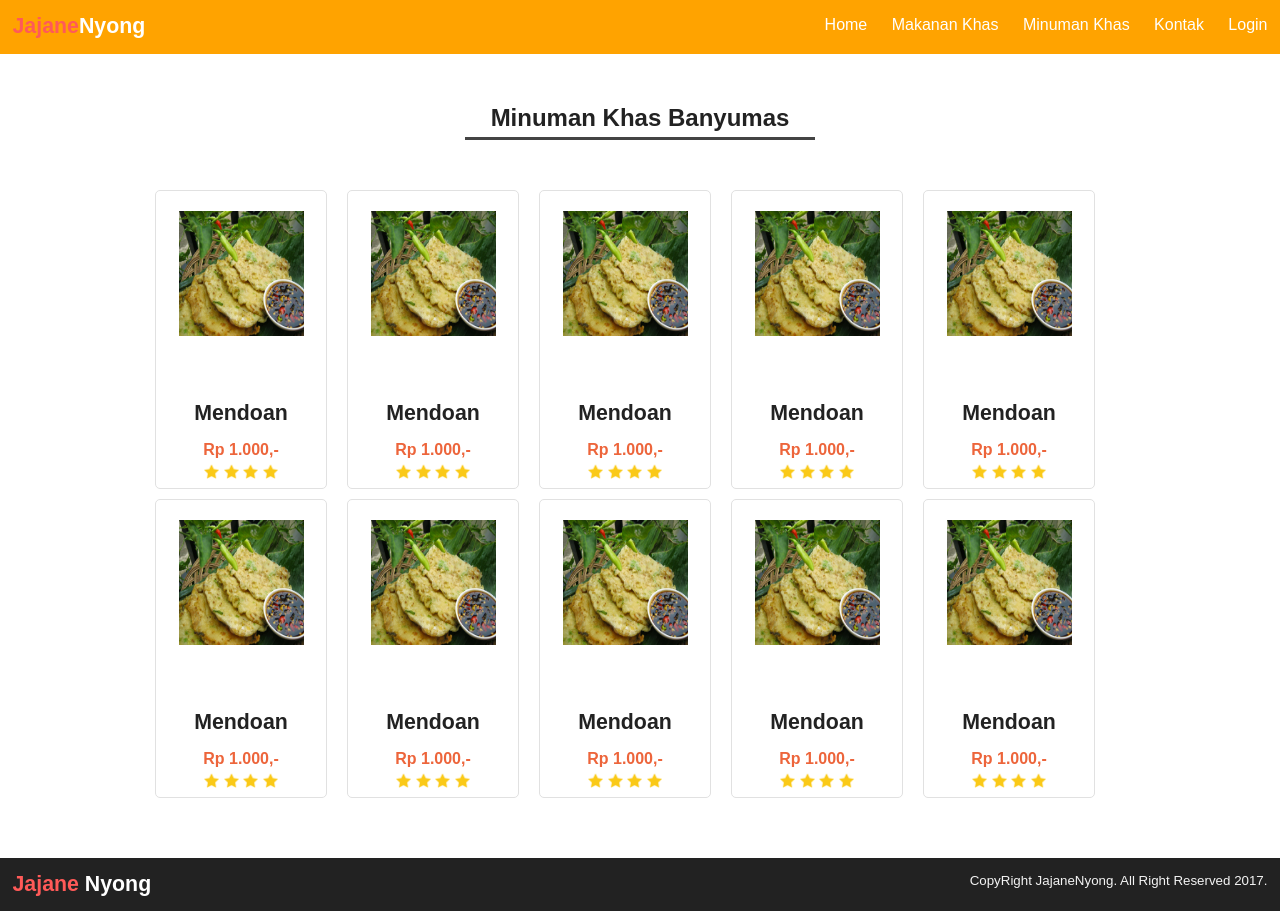
After one commit to AstoMiwanda/Jajane-Nyong, a PHP site: page /minumanKhas.php in a window 1280 px wide. The commit adds this page. Run offline with PHP 8.4, Linux system fonts and the light colour scheme.

Commit message:
Add files via upload

```diff
--- a/Hackathon/assets/css/kuliner.css
+++ b/Hackathon/assets/css/kuliner.css
@@ -393,7 +393,7 @@ body{
 	padding-top: 20px;
 	margin-top: 0;
 	text-align: center;
-	display: inline-block;
+	float: left;
 	border: 1px solid #e1e1e1;
 	border-radius: 5px;
 }
@@ -424,3 +424,17 @@ body{
 	width: 15px;
 	height: 15px;
 }
+#toko .produkKhas-title{
+	font-size: 18pt;
+	font-weight: bold;
+	color: #222;
+	text-align: center;
+	margin-top: 50px;
+}
+#toko .line{
+	width: 350px;
+	height: 3px;
+	background-color: #444;
+	margin: auto;
+	margin-top: 5px;
+}
--- /dev/null
+++ b/Hackathon/minumanKhas.php
@@ -0,0 +1,154 @@
+<?php
+	require_once'template/header.php';
+?>
+<!DOCTYPE html>
+<html>
+<head>
+	<title>Makanan Khas Banyumas</title>
+	<link rel="stylesheet" type="text/css" href="assets/css/kuliner.css">
+	<link rel="stylesheet" type="text/css" href="assets/css/header.css">
+</head>
+<body>
+<div id="toko">
+	<div class="center" style="padding-bottom: 50px;">
+		<div class="produkKhas-title">Minuman Khas Banyumas</div>
+		<div class="line"></div>
+		<div class="produk-list">
+			<div class="produk-box">
+				<img src="assets/img/mendoan.jpg" class="img">
+				<div class="produk-title">Mendoan</div>
+				<div class="produk-harga">Rp 1.000,-</div>
+				<div class="produk-bintang">
+					<img src="assets/img/bintang.png" class="produk-ranting">
+					<img src="assets/img/bintang.png" class="produk-ranting">
+					<img src="assets/img/bintang.png" class="produk-ranting">
+					<img src="assets/img/bintang.png" class="produk-ranting">
+				</div>
+			</div>
+		</div>
+		<div class="produk-list">
+			<div class="produk-box">
+				<img src="assets/img/mendoan.jpg" class="img">
+				<div class="produk-title">Mendoan</div>
+				<div class="produk-harga">Rp 1.000,-</div>
+				<div class="produk-bintang">
+					<img src="assets/img/bintang.png" class="produk-ranting">
+					<img src="assets/img/bintang.png" class="produk-ranting">
+					<img src="assets/img/bintang.png" class="produk-ranting">
+					<img src="assets/img/bintang.png" class="produk-ranting">
+				</div>
+			</div>
+		</div>
+		<div class="produk-list">
+			<div class="produk-box">
+				<img src="assets/img/mendoan.jpg" class="img">
+				<div class="produk-title">Mendoan</div>
+				<div class="produk-harga">Rp 1.000,-</div>
+				<div class="produk-bintang">
+					<img src="assets/img/bintang.png" class="produk-ranting">
+					<img src="assets/img/bintang.png" class="produk-ranting">
+					<img src="assets/img/bintang.png" class="produk-ranting">
+					<img src="assets/img/bintang.png" class="produk-ranting">
+				</div>
+			</div>
+		</div>
+		<div class="produk-list">
+			<div class="produk-box">
+				<img src="assets/img/mendoan.jpg" class="img">
+				<div class="produk-title">Mendoan</div>
+				<div class="produk-harga">Rp 1.000,-</div>
+				<div class="produk-bintang">
+					<img src="assets/img/bintang.png" class="produk-ranting">
+					<img src="assets/img/bintang.png" class="produk-ranting">
+					<img src="assets/img/bintang.png" class="produk-ranting">
+					<img src="assets/img/bintang.png" class="produk-ranting">
+				</div>
+			</div>
+		</div>
+		<div class="produk-list">
+			<div class="produk-box">
+				<img src="assets/img/mendoan.jpg" class="img">
+				<div class="produk-title">Mendoan</div>
+				<div class="produk-harga">Rp 1.000,-</div>
+				<div class="produk-bintang">
+					<img src="assets/img/bintang.png" class="produk-ranting">
+					<img src="assets/img/bintang.png" class="produk-ranting">
+					<img src="assets/img/bintang.png" class="produk-ranting">
+					<img src="assets/img/bintang.png" class="produk-ranting">
+				</div>
+			</div>
+		</div>
+		<div class="produk-list">
+			<div class="produk-box">
+				<img src="assets/img/mendoan.jpg" class="img">
+				<div class="produk-title">Mendoan</div>
+				<div class="produk-harga">Rp 1.000,-</div>
+				<div class="produk-bintang">
+					<img src="assets/img/bintang.png" class="produk-ranting">
+					<img src="assets/img/bintang.png" class="produk-ranting">
+					<img src="assets/img/bintang.png" class="produk-ranting">
+					<img src="assets/img/bintang.png" class="produk-ranting">
+				</div>
+			</div>
+		</div>
+		<div class="produk-list">
+			<div class="produk-box">
+				<img src="assets/img/mendoan.jpg" class="img">
+				<div class="produk-title">Mendoan</div>
+				<div class="produk-harga">Rp 1.000,-</div>
+				<div class="produk-bintang">
+					<img src="assets/img/bintang.png" class="produk-ranting">
+					<img src="assets/img/bintang.png" class="produk-ranting">
+					<img src="assets/img/bintang.png" class="produk-ranting">
+					<img src="assets/img/bintang.png" class="produk-ranting">
+				</div>
+			</div>
+		</div>
+		<div class="produk-list">
+			<div class="produk-box">
+				<img src="assets/img/mendoan.jpg" class="img">
+				<div class="produk-title">Mendoan</div>
+				<div class="produk-harga">Rp 1.000,-</div>
+				<div class="produk-bintang">
+					<img src="assets/img/bintang.png" class="produk-ranting">
+					<img src="assets/img/bintang.png" class="produk-ranting">
+					<img src="assets/img/bintang.png" class="produk-ranting">
+					<img src="assets/img/bintang.png" class="produk-ranting">
+				</div>
+			</div>
+		</div>
+		<div class="produk-list">
+			<div class="produk-box">
+				<img src="assets/img/mendoan.jpg" class="img">
+				<div class="produk-title">Mendoan</div>
+				<div class="produk-harga">Rp 1.000,-</div>
+				<div class="produk-bintang">
+					<img src="assets/img/bintang.png" class="produk-ranting">
+					<img src="assets/img/bintang.png" class="produk-ranting">
+					<img src="assets/img/bintang.png" class="produk-ranting">
+					<img src="assets/img/bintang.png" class="produk-ranting">
+				</div>
+			</div>
+		</div>
+		<div class="produk-list">
+			<div class="produk-box">
+				<img src="assets/img/mendoan.jpg" class="img">
+				<div class="produk-title">Mendoan</div>
+				<div class="produk-harga">Rp 1.000,-</div>
+				<div class="produk-bintang">
+					<img src="assets/img/bintang.png" class="produk-ranting">
+					<img src="assets/img/bintang.png" class="produk-ranting">
+					<img src="assets/img/bintang.png" class="produk-ranting">
+					<img src="assets/img/bintang.png" class="produk-ranting">
+				</div>
+			</div>
+		</div>
+	</div>
+	<div class="clear"></div>
+</div>
+
+<?php
+	require_once'template/footer.php';
+?>
+</body>
+</html>
--- a/Hackathon/pesan.php
+++ b/Hackathon/pesan.php
@@ -71,7 +71,7 @@
     						<td><h1>Rp 10.000,-</h1></td>
     					</tr>
     				</table>
-    				<button onclick="location.href='beranda.php'">Hubungi Penjual</button>
+    				<button onclick="location.href='toko.php'">Hubungi Penjual</button>
     			</div>
     		</div>
   		</div>
--- a/Hackathon/template/header.php
+++ b/Hackathon/template/header.php
@@ -7,9 +7,9 @@
 			<ul>
 				<li><a href="beranda.php">Home</a></li>
 				<li><a href="makananKhas.php">Makanan Khas</a></li>
-				<li><a href="#">Minuman Khas</a></li>
-				<li><a href="#">Kontak</a></li>
-				<li><a href="#">Login</a></li>
+				<li><a href="minumanKhas.php">Minuman Khas</a></li>
+				<li><a href="kontak.php">Kontak</a></li>
+				<li><a href="daftar.php">Login</a></li>
 			</ul>
 		</div>
 	</div>
```
Also changed, not shown: Hackathon/assets/css/Y.css (added, +107 -0 lines), Hackathon/assets/css/ia.css (added, +59 -0 lines), Hackathon/beranda.php (+6 -6 lines), Hackathon/daftar.php (added, +39 -0 lines), Hackathon/login.php (added, +23 -0 lines), Hackathon/makananKhas.php (+141 -3 lines), Hackathon/tampil.php (added, +35 -0 lines), Hackathon/tampil2.php (added, +28 -0 lines), Hackathon/assets/img/log.jpg (added), Hackathon/assets/img/login-bg.jpg (added), 1 other file.
